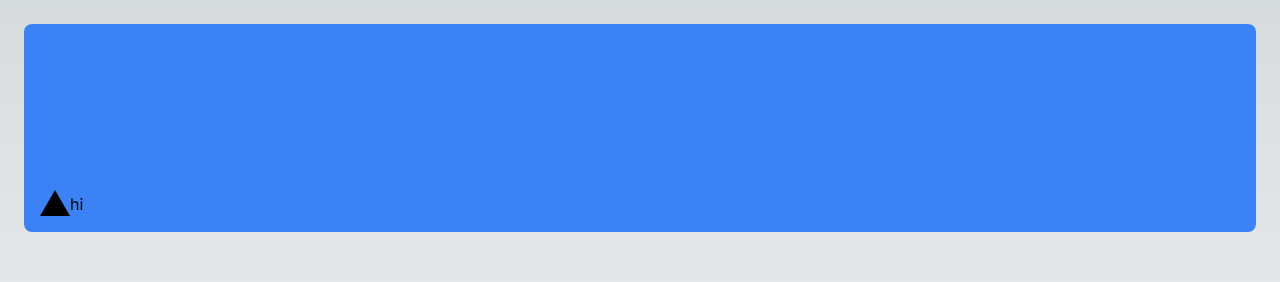
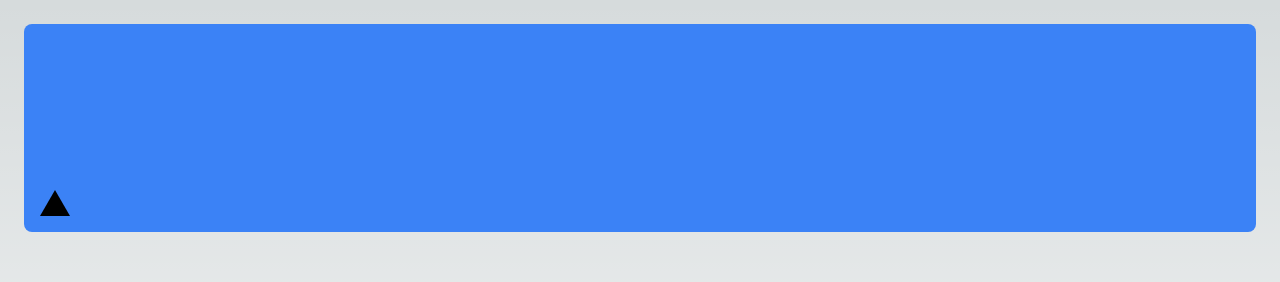
Before and after one commit to vijaysekar3626/asset-next, a Next.js app: page / in a window 1280 px wide. Shown: the top 282 px of the page. Built offline with nearby package versions, Linux system fonts and the light colour scheme.

Commit message:
inintial commit

```diff
--- a/app/page.tsx
+++ b/app/page.tsx
@@ -7,7 +7,6 @@ export default function Page() {
     <main className="flex min-h-screen flex-col p-6">
       <div className="flex h-20 shrink-0 items-end rounded-lg bg-blue-500 p-4 md:h-52">
         <div className="relative w-0 h-0 border-l-[15px] border-r-[15px] border-b-[26px] border-l-transparent border-r-transparent border-b-black" />
-        hi
       </div>
     </main>
   );
```
